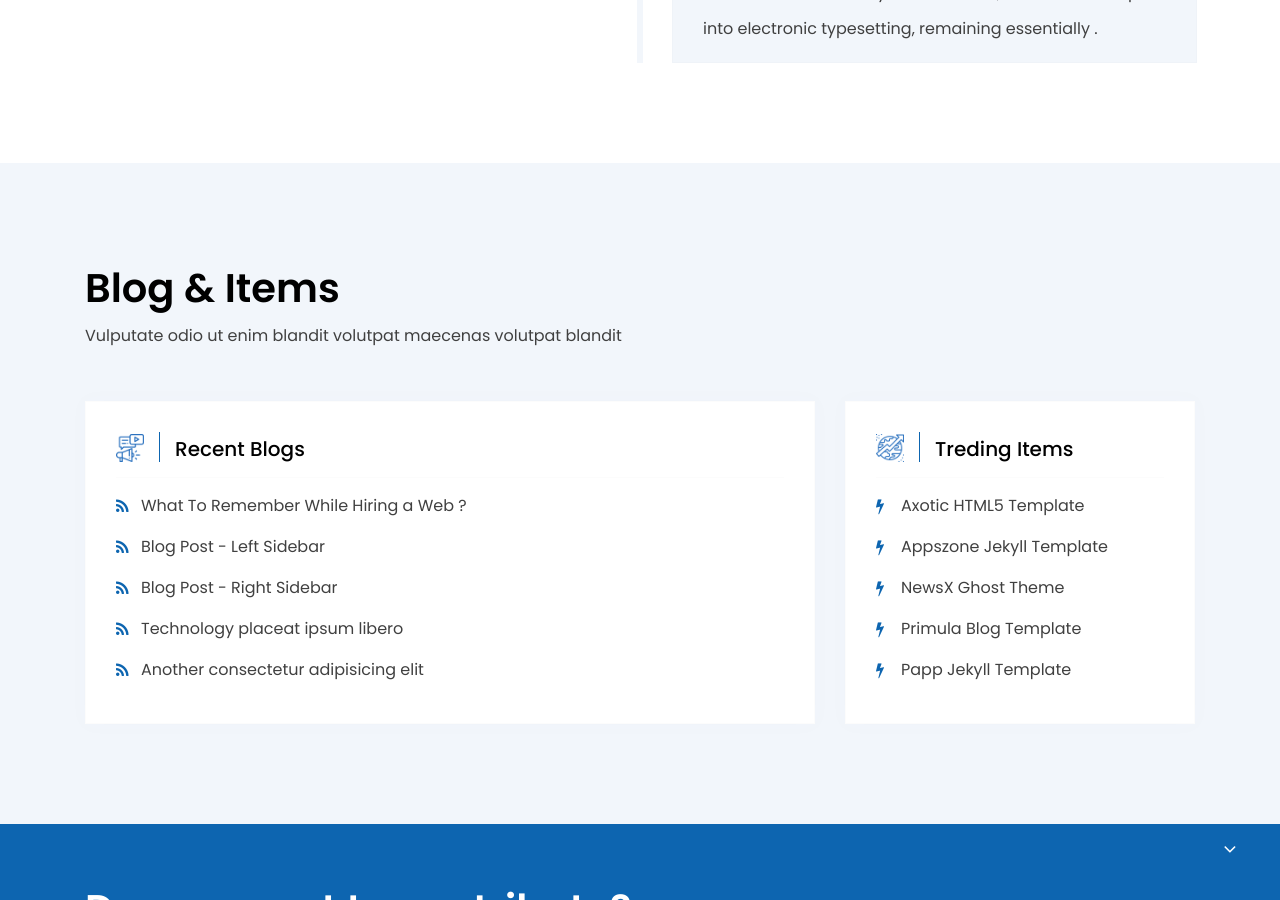
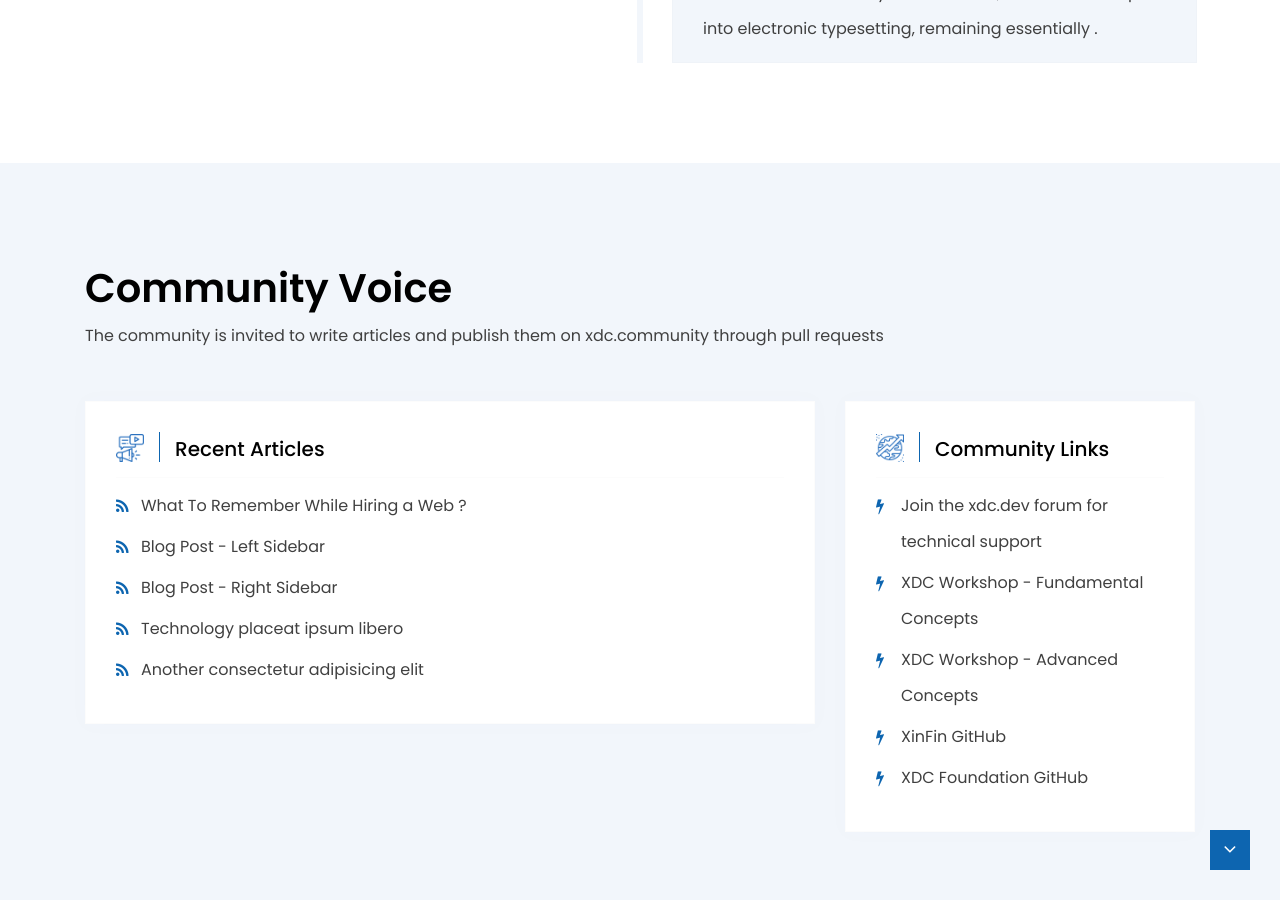
Before and after one commit to XDC-Community/XDC-Community.github.io, a Jekyll site: the page built from index.html, in a window 1280 px wide and 900 px high, scrolled down 5052 px. Built offline with Jekyll 4.4.1, drawn with Linux system fonts in a browser that asks for light colours.

Commit message:
Updating Blog section

```diff
--- a/_data/trending_items.yml
+++ b/_data/trending_items.yml
@@ -1,14 +1,14 @@
-- title: Axotic HTML5 Template
-  url: https://themeix.com/product/axotic-responsive-html5-blog-site-template/
+- title: Join the xdc.dev forum for technical support
+  url: http://xdc.dev/
 
-- title: Appszone Jekyll Template
-  url: https://themeix.com/product/appszone-jekyll-app-landing-page/
+- title: XDC Workshop - Fundamental Concepts
+  url: https://codedamn.com/learn/xdc-workshop
 
-- title: NewsX Ghost Theme
-  url: https://themeix.com/product/newsx-ghost-template/
+- title: XDC Workshop - Advanced Concepts
+  url: https://codedamn.com/learn/xdc-workshop-advanced
 
-- title: Primula Blog Template
-  url: https://themeix.com/product/primula-modern-html5-blog-site-template/
+- title: XinFin GitHub
+  url: https://github.com/XinFinorg
 
-- title: Papp Jekyll Template
-  url: https://themeix.com/product/papp-responsive-jekyll-landing-page-theme/
+- title: XDC Foundation GitHub
+  url: https://github.com/XDCFoundation
--- a/_includes/blog_and_items.html
+++ b/_includes/blog_and_items.html
@@ -1,10 +1,10 @@
-<!-- Start Pupolar Article  Area -->
+<!-- Start Popular Article  Area -->
 <section class="pupolar-article-area bg-color3">
     <div class="pupolar-article-wrapper  section-spacing bminus-30">
         <div class="container">
             <div class="section-title">
-                <h2 class="heading-2"> Blog & Items</h2>
-                <p>Vulputate odio ut enim blandit volutpat maecenas volutpat blandit </p>
+                <h2 class="heading-2"> Community Voice</h2>
+                <p>The community is invited to write articles and publish them on xdc.community through pull requests </p>
             </div>
             <div class="row">
                 <div class="col-md-6 col-lg-8">
@@ -14,7 +14,7 @@
                                 <div class="popular-logo-icon"><img src="{{ '/assets/images/popular-2.png' | relative_url }}" alt="service icon"></div>
                             </div>
                             <div class="popular-top-title">
-                                <h5 class="heading-5">Recent Blogs</h5>
+                                <h5 class="heading-5">Recent Articles</h5>
                             </div>
                         </header>
                         <ul class="popular-article-list list-inline">
@@ -31,7 +31,7 @@
                                 <div class="popular-logo-icon"><img src="{{ '/assets/images/popular-3.png' | relative_url }}" alt="service icon"></div>
                             </div>
                             <div class="popular-top-title">
-                                <h5 class="heading-5">Treding Items</a></h5>
+                                <h5 class="heading-5">Community Links</a></h5>
                             </div>
                         </header>
                         <ul class="popular-item-list list-inline">
@@ -45,4 +45,4 @@
         </div>
     </div>
 </section>
-<!-- End Pupolar Article Area -->
+<!-- End Popular Article Area -->
```
